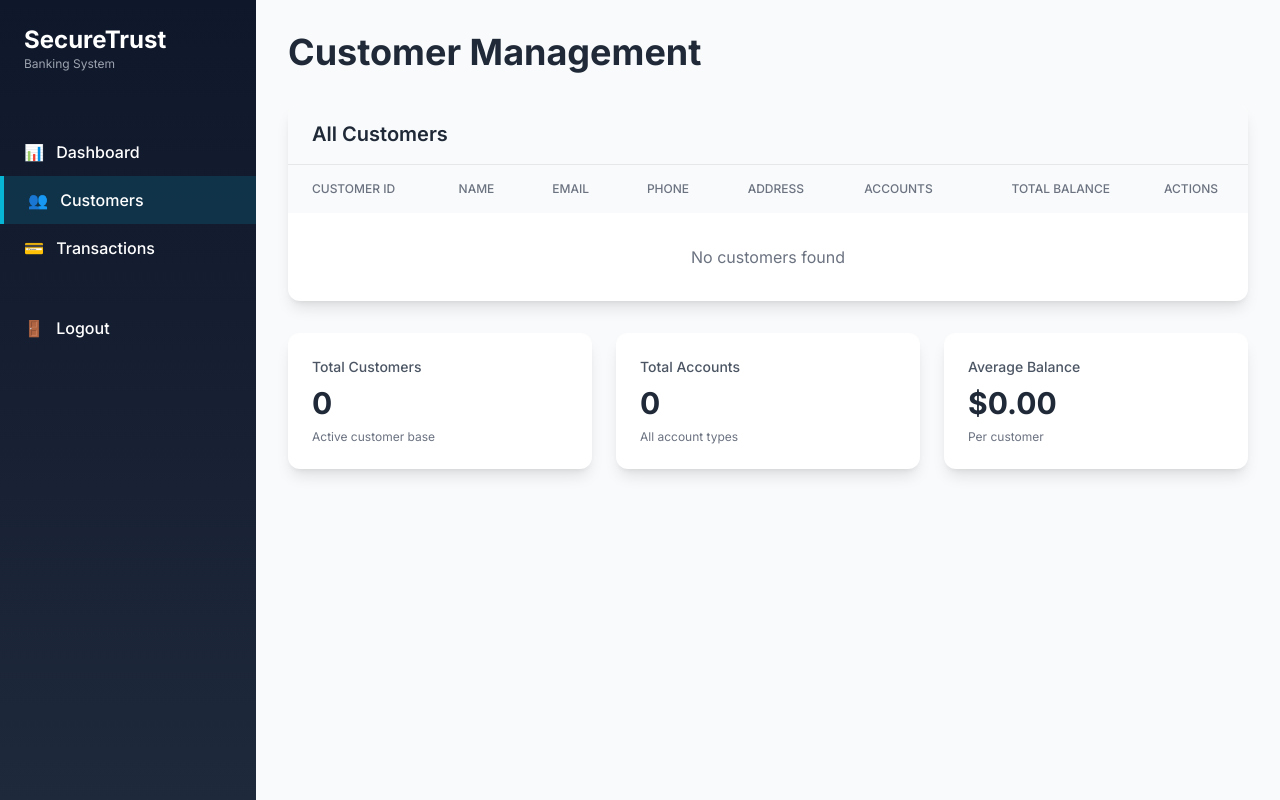
After one commit to Locx26/ddd, a Spring Boot app: page /customers in a window 1280 px wide. The commit adds this page. Run offline with Spring Boot 4, Linux system fonts and the light colour scheme; the visitor is signed in with stand-in values (Sample User, id 1); some libraries are stand-ins or nearby versions.

Commit message:
Add comprehensive UI for transactions, customers, and enhanced dashboard
Co-authored-by: Locx26 <199058751+Locx26@users.noreply.github.com>

```diff
--- /dev/null
+++ b/backend/src/main/resources/templates/customers.html
@@ -0,0 +1,133 @@
+<!DOCTYPE html>
+<html xmlns:th="http://www.thymeleaf.org">
+<head>
+  <meta charset="UTF-8">
+  <meta name="viewport" content="width=device-width, initial-scale=1.0">
+  <title>SecureTrust - Customers</title>
+  <script src="https://cdn.tailwindcss.com"></script>
+  <link rel="stylesheet" th:href="@{/css/app.css}">
+</head>
+<body class="bg-gray-50">
+  <!-- Sidebar -->
+  <div class="fixed inset-y-0 left-0 w-64 bg-gradient-to-b from-slate-900 to-slate-800 text-white">
+    <div class="p-6">
+      <h1 class="text-2xl font-bold">SecureTrust</h1>
+      <p class="text-xs text-gray-400">Banking System</p>
+    </div>
+    <nav class="mt-8">
+      <a href="/dashboard" class="block py-3 px-6 hover:bg-cyan-600/10 font-medium">
+        <span class="mr-2">📊</span> Dashboard
+      </a>
+      <a href="/customers" class="block py-3 px-6 bg-cyan-600/20 border-l-4 border-cyan-500 font-medium">
+        <span class="mr-2">👥</span> Customers
+      </a>
+      <a href="/transactions" class="block py-3 px-6 hover:bg-cyan-600/10 font-medium">
+        <span class="mr-2">💳</span> Transactions
+      </a>
+      <a href="/logout" class="block py-3 px-6 hover:bg-red-600/10 font-medium mt-8">
+        <span class="mr-2">🚪</span> Logout
+      </a>
+    </nav>
+  </div>
+
+  <!-- Main Content -->
+  <div class="ml-64 p-8">
+    <div class="flex justify-between items-center mb-8">
+      <h2 class="text-4xl font-bold text-gray-800">Customer Management</h2>
+    </div>
+
+    <!-- Success/Error Messages -->
+    <div th:if="${successMessage}" class="bg-green-100 border-l-4 border-green-500 text-green-700 p-4 mb-6 rounded">
+      <p th:text="${successMessage}"></p>
+    </div>
+    <div th:if="${errorMessage}" class="bg-red-100 border-l-4 border-red-500 text-red-700 p-4 mb-6 rounded">
+      <p th:text="${errorMessage}"></p>
+    </div>
+
+    <!-- Customers Table -->
+    <div class="bg-white rounded-xl shadow-lg overflow-hidden">
+      <div class="px-6 py-4 bg-gray-50 border-b">
+        <h3 class="text-xl font-semibold text-gray-800">All Customers</h3>
+      </div>
+      <div class="overflow-x-auto">
+        <table class="w-full">
+          <thead class="bg-gray-50">
+            <tr>
+              <th class="px-6 py-4 text-left text-xs font-medium text-gray-500 uppercase">Customer ID</th>
+              <th class="px-6 py-4 text-left text-xs font-medium text-gray-500 uppercase">Name</th>
+              <th class="px-6 py-4 text-left text-xs font-medium text-gray-500 uppercase">Email</th>
+              <th class="px-6 py-4 text-left text-xs font-medium text-gray-500 uppercase">Phone</th>
+              <th class="px-6 py-4 text-left text-xs font-medium text-gray-500 uppercase">Address</th>
+              <th class="px-6 py-4 text-left text-xs font-medium text-gray-500 uppercase">Accounts</th>
+              <th class="px-6 py-4 text-right text-xs font-medium text-gray-500 uppercase">Total Balance</th>
+              <th class="px-6 py-4 text-center text-xs font-medium text-gray-500 uppercase">Actions</th>
+            </tr>
+          </thead>
+          <tbody class="divide-y divide-gray-200">
+            <tr th:if="${#lists.isEmpty(customers)}" class="text-center">
+              <td colspan="8" class="px-6 py-8 text-gray-500">No customers found</td>
+            </tr>
+            <tr th:each="c : ${customers}" class="hover:bg-gray-50">
+              <td class="px-6 py-4 text-sm font-medium text-gray-900" th:text="${c.customerId}">CUST001</td>
+              <td class="px-6 py-4">
+                <div class="flex items-center">
+                  <div class="w-10 h-10 rounded-full bg-gradient-to-r from-cyan-500 to-blue-500 flex items-center justify-center text-white font-bold mr-3">
+                    <span th:text="${c.firstName != null ? c.firstName.substring(0,1) : '?'}">J</span>
+                  </div>
+                  <div>
+                    <p class="text-sm font-medium text-gray-900" th:text="${c.fullName}">John Doe</p>
+                    <p class="text-xs text-gray-500" th:text="${'Joined ' + #temporals.format(c.createdAt, 'MMM dd, yyyy')}">Joined Jan 01, 2025</p>
+                  </div>
+                </div>
+              </td>
+              <td class="px-6 py-4 text-sm text-gray-600" th:text="${c.email}">john@example.com</td>
+              <td class="px-6 py-4 text-sm text-gray-600" th:text="${c.phoneNumber}">+1234567890</td>
+              <td class="px-6 py-4 text-sm text-gray-600" th:text="${c.address}">123 Main St</td>
+              <td class="px-6 py-4 text-sm">
+                <div class="space-y-1">
+                  <div th:each="acc : ${c.accounts}" class="flex items-center">
+                    <span class="px-2 py-1 text-xs font-semibold rounded"
+                          th:classappend="${acc.accountType.name() == 'SAVINGS'} ? 'bg-green-100 text-green-700' : (${acc.accountType.name() == 'INVESTMENT'} ? 'bg-purple-100 text-purple-700' : 'bg-blue-100 text-blue-700')"
+                          th:text="${acc.accountNumber}">SAV001</span>
+                  </div>
+                </div>
+              </td>
+              <td class="px-6 py-4 text-sm text-right font-bold text-green-600">
+                $<span th:text="${c.accounts != null ? #numbers.formatDecimal(#aggregates.sum(c.accounts.![balance]),1,2,'COMMA') : '0.00'}">0.00</span>
+              </td>
+              <td class="px-6 py-4 text-center">
+                <a th:href="@{/customers/{id}(id=${c.id})}" class="text-cyan-600 hover:text-cyan-700 text-sm font-medium">
+                  View Details →
+                </a>
+              </td>
+            </tr>
+          </tbody>
+        </table>
+      </div>
+    </div>
+
+    <!-- Customer Statistics -->
+    <div class="grid grid-cols-3 gap-6 mt-8">
+      <div class="bg-white rounded-xl shadow-lg p-6">
+        <h4 class="text-sm font-medium text-gray-600 mb-2">Total Customers</h4>
+        <p class="text-3xl font-bold text-gray-800" th:text="${#lists.size(customers)}">0</p>
+        <p class="text-xs text-gray-500 mt-2">Active customer base</p>
+      </div>
+      <div class="bg-white rounded-xl shadow-lg p-6">
+        <h4 class="text-sm font-medium text-gray-600 mb-2">Total Accounts</h4>
+        <p class="text-3xl font-bold text-gray-800" th:text="${#lists.size(customers) > 0 ? #lists.size(customers[0].accounts) + #lists.size(customers.size() > 1 ? customers[1].accounts : {}) + #lists.size(customers.size() > 2 ? customers[2].accounts : {}) : 0}">0</p>
+        <p class="text-xs text-gray-500 mt-2">All account types</p>
+      </div>
+      <div class="bg-white rounded-xl shadow-lg p-6">
+        <h4 class="text-sm font-medium text-gray-600 mb-2">Average Balance</h4>
+        <p class="text-3xl font-bold text-gray-800">
+          $<span th:text="${#lists.size(customers) > 0 ? #numbers.formatDecimal(#aggregates.sum(customers.![accounts != null ? #aggregates.sum(accounts.![balance]) : 0]) / #lists.size(customers),1,2,'COMMA') : '0.00'}">0.00</span>
+        </p>
+        <p class="text-xs text-gray-500 mt-2">Per customer</p>
+      </div>
+    </div>
+  </div>
+
+  <script th:src="@{/js/app.js}"></script>
+</body>
+</html>
```
Also changed, not shown: backend/src/main/resources/templates/dashboard.html (+119 -23 lines), backend/src/main/resources/templates/transactions.html (added, +202 -0 lines).
